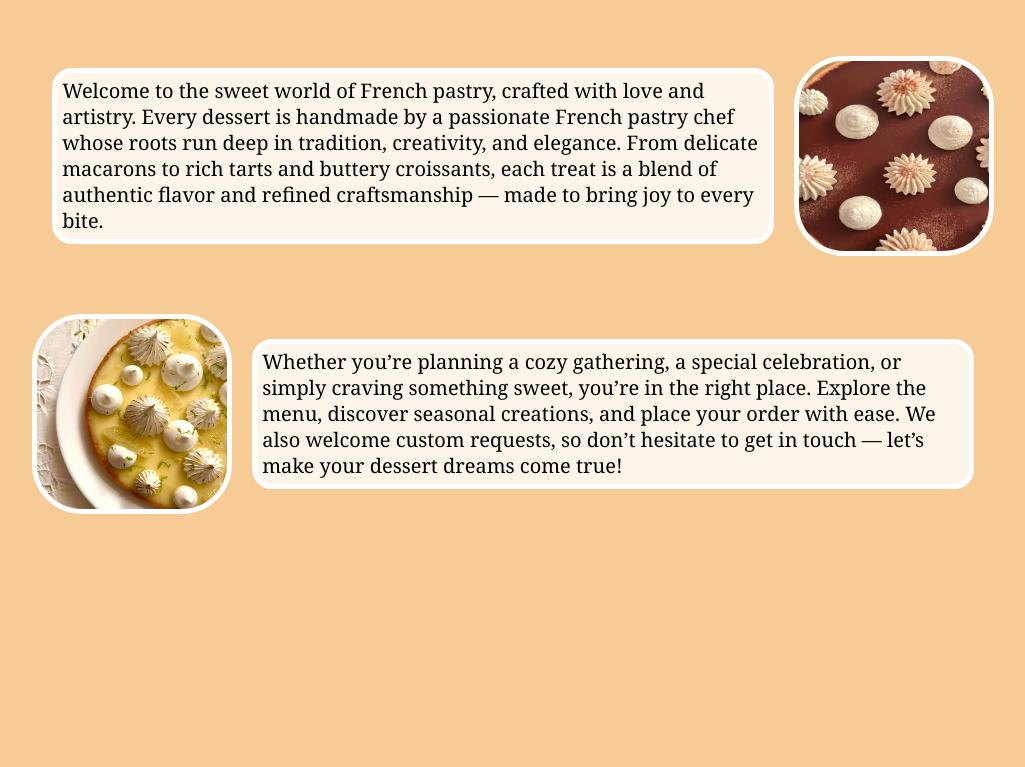
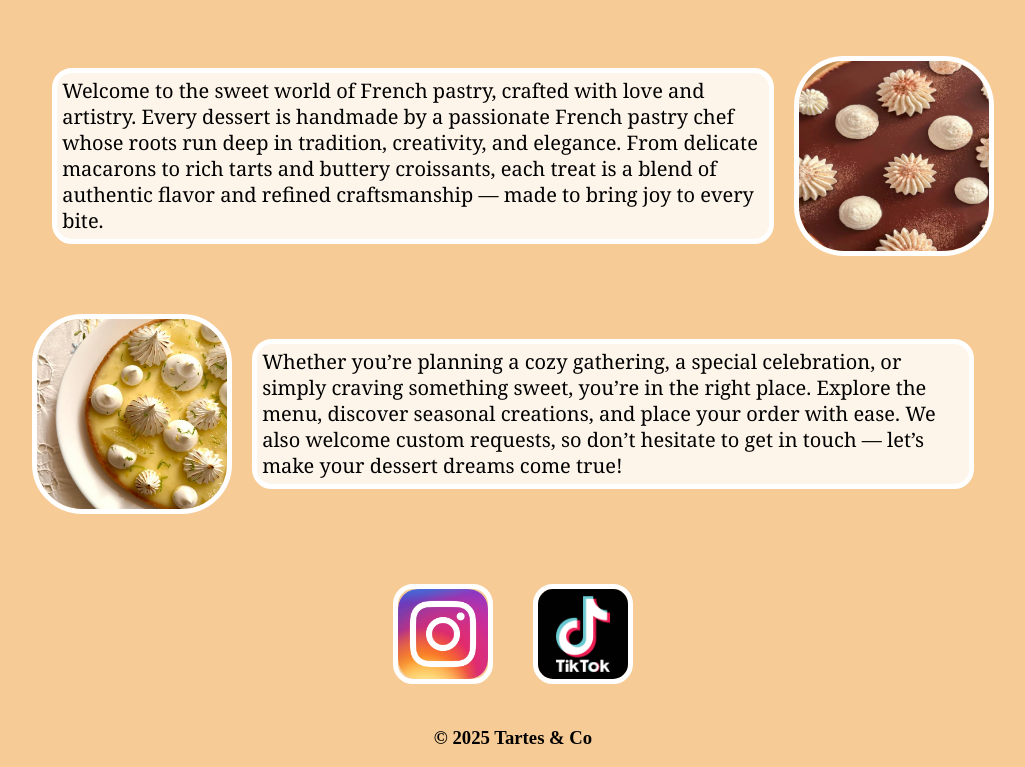
Before and after one commit to NikitaMokhonko/Tartes-Co, a plain HTML site: page index.html in a window 1280 px wide. Shown: the part 647-1414 px from the top of the page, without its empty margins (127-1152 px from the left). Before the commit the page ends 1181 px from the top, so only its background shows below. Drawn offline with Linux system fonts and the light colour scheme.

Commit message:
Added footer with links to social medias

```diff
--- a/index.html
+++ b/index.html
@@ -31,6 +31,16 @@
         <img class="frontpageimage" src="img/tartescoyellow.jpg"></img>
         <p>Whether you’re planning a cozy gathering, a special celebration, or simply craving something sweet, you’re in the right place. Explore the menu, discover seasonal creations, and place your order with ease. We also welcome custom requests, so don’t hesitate to get in touch — let’s make your dessert dreams come true!</p>
     </div>
-    </main>
+    <footer>
+        <div class="socialsdiv">
+            <a target="_blank" href="https://www.instagram.com/salome_atlan_pastry/">
+                <img class="socials" src="img/instagram.png"></img>
+            </a>
+            <a target="_blank" href="https://www.tiktok.com/@tartesco">
+                <img class="socials" src="img/tiktok.png"></img>
+            </a>
+        </div>
+        <h3>© 2025 Tartes & Co</h3>
+    </footer>
 </body>
 </html>
--- a/style.css
+++ b/style.css
@@ -91,7 +91,7 @@ p {
     margin-bottom: 0;
     color: white;
     background-color: transparent;
-    border: 2px solid white;
+    border: 3px solid white;
     border-radius: 20px;
     padding-left: 20px;
     padding-right: 20px;
@@ -101,6 +101,22 @@ p {
     z-index: 2;
     font-size: 300%;
     font-family:"Georgia", "Times New Roman", serif;
+}
+.socials{
+    height: 100px;
+    width: 100px;
+    border: 5px solid white;
+    border-radius: 20px;
+    margin: 10px;
+}
+.socialsdiv{
+    margin-top: 50px;
+    display: flex;
+    align-items: center;
+    justify-content: center;
+}
+footer{
+    text-align: center;
 }
 
 @media (min-width: 480px) {
```
Also changed, not shown: img/instagram.png (added), img/tiktok.png (added).
